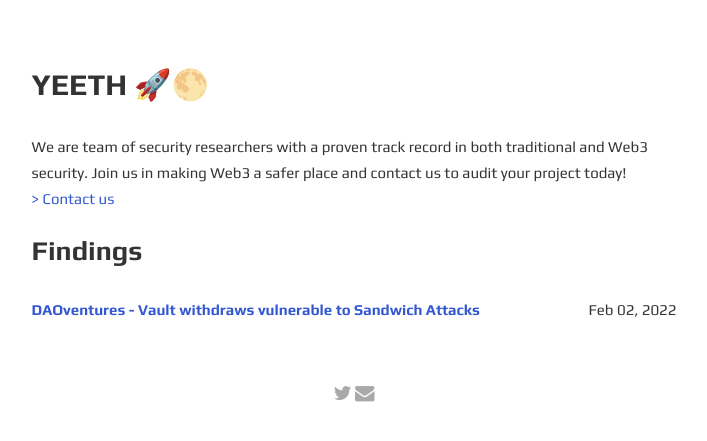
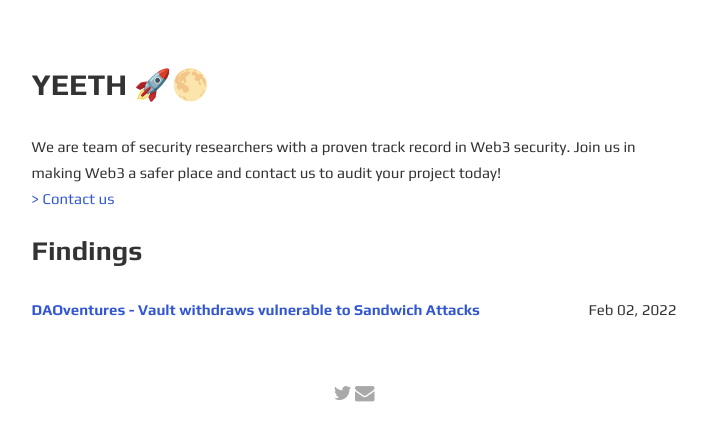
Before and after one commit to alejandro-n-rivera/yeeth.xyz, a Jekyll site: the page built from index.html, in a window 1280 px wide. Shown: the top 441 px of the page, without its empty margins (286-993 px from the left). Built offline with Jekyll 4.4.1, drawn with Linux system fonts in a browser that asks for light colours.

Commit message:
Update _config.yml

```diff
--- a/_config.yml
+++ b/_config.yml
@@ -2,7 +2,7 @@ site: Yeeth
 title: Yeeth Security
 greetings: Yeeth 🚀🌕
 description: >-
-  We are team of security researchers with a proven track record in both traditional and Web3 security.
+  We are team of security researchers with a proven track record in Web3 security.
   Join us in making Web3 a safer place and contact us to audit your project today!
 lang: en-US
 timezone:  Europe/Rome
```
